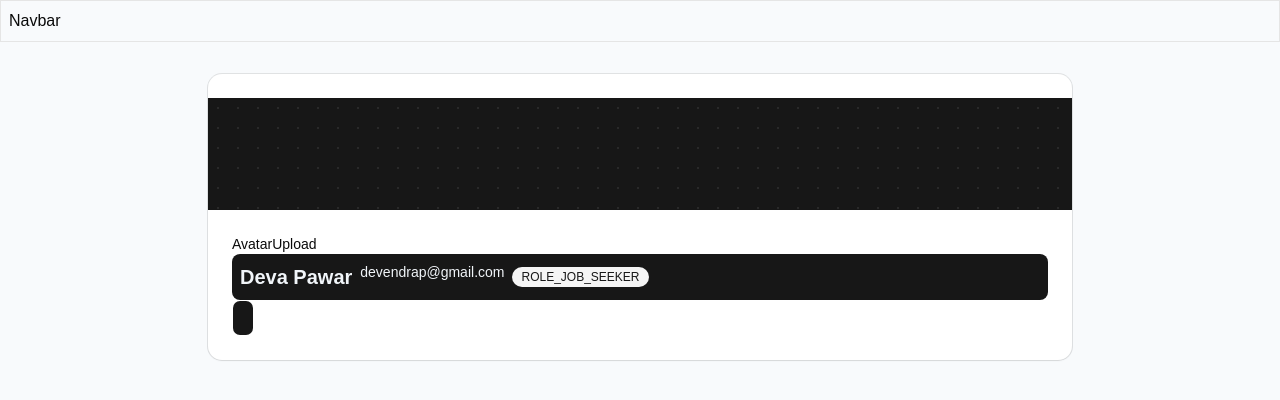
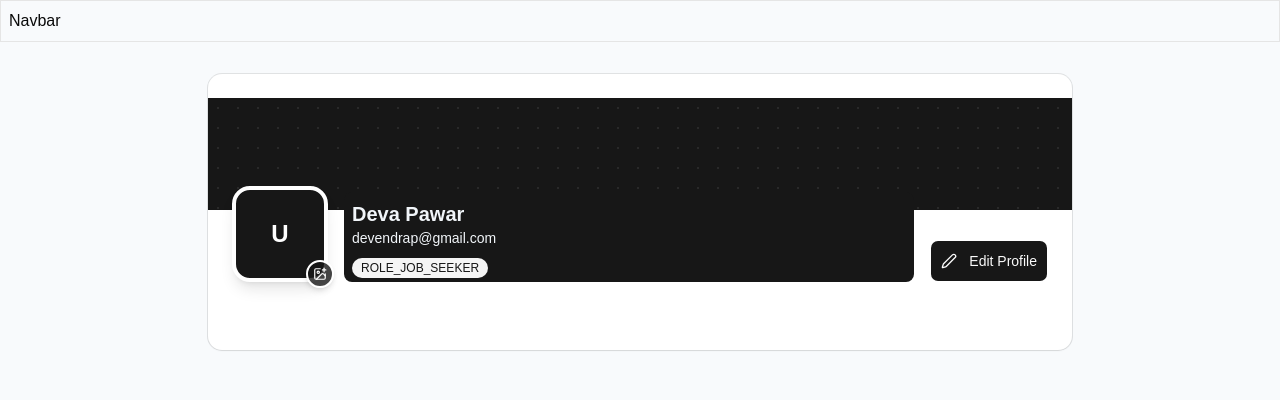
Before and after one commit to Devendra15197/job-portal-frontend, a React (Vite) app: page /profile in a window 1280 px wide. Shown: the top 400 px of the page. Built offline with nearby package versions, Linux system fonts and the light colour scheme.

Commit message:
Implementing AvatarUpload

```diff
--- a/src/pages/Profile/AvatarUpload.jsx
+++ b/src/pages/Profile/AvatarUpload.jsx
@@ -1,9 +1,99 @@
 import React from 'react'
+import { Camera, ImagePlus, Loader2 } from 'lucide-react'
 
-const AvatarUpload = () => {
+const AvatarUpload = ({
+    currentImage,
+    user,
+    uploading,
+    onFileSelect
+}) => {
+    const fileRef = React.useRef(null)
+
+    const openFileExplorer = () => {
+        if (!uploading) {
+            fileRef.current?.click()
+        }
+    }
+
+    const handleFileChange = (event) => {
+        const file = event.target.files?.[0]
+
+        if (file) {
+            onFileSelect?.(file)
+        }
+
+        // Allows the same file to be selected again later
+        event.target.value = ''
+    }
+
+    const userName = user?.fullName
+        ?.trim()
+        .split(/\s+/)
+        .map((name) => name[0])
+        .join('')
+        .toUpperCase() || 'U'
     return (
-        <div>
-            AvatarUpload
+        <div className="relative group shrink-0">
+            <input
+                ref={fileRef}
+                type="file"
+                accept="image/jpeg,image/png,image/webp,image/gif"
+                onChange={handleFileChange}
+                className="hidden"
+            />
+
+            <button
+                type="button"
+                onClick={openFileExplorer}
+                disabled={uploading}
+                className="relative h-24 w-24 rounded-2xl border-4 border-white bg-primary shadow-lg overflow-hidden cursor-pointer disabled:cursor-not-allowed focus:outline-none focus-visible:ring-2 focus-visible:ring-offset-2 focus-visible:ring-primary"
+            >
+                {currentImage ? (
+                    <img
+                        src={currentImage}
+                        alt={user?.fullName || 'Profile'}
+                        className="h-full w-full object-cover"
+                    />
+                ) : (
+                    <span className="text-white text-2xl font-bold flex items-center justify-center h-full w-full">
+                        {userName}
+                    </span>
+                )}
+
+                <div
+                    className={[
+                        'absolute inset-0 flex flex-col items-center justify-center gap-1 transition-all duration-200',
+                        uploading
+                            ? 'bg-black/60'
+                            : 'bg-black/0 group-hover:bg-black/50'
+                    ].join(' ')}
+                >
+                    {uploading ? (
+                        <Loader2 className="h-6 w-6 text-white animate-spin" />
+                    ) : (
+                        <>
+                            <Camera className="h-5 w-5 text-white opacity-0 group-hover:opacity-100 transition-opacity" />
+                            <span className="text-[10px] text-white font-medium opacity-0 group-hover:opacity-100 transition-opacity">
+                                Change
+                            </span>
+                        </>
+                    )}
+                </div>
+            </button>
+
+            <button
+                type="button"
+                title="Upload photo"
+                onClick={openFileExplorer}
+                disabled={uploading}
+                className="absolute -bottom-1.5 -right-1.5 h-7 w-7 rounded-full bg-primary/80 border-2 border-white shadow-md flex items-center justify-center cursor-pointer hover:bg-primary/90 transition-colors disabled:opacity-50 disabled:cursor-not-allowed focus:outline-none focus-visible:ring-2 focus-visible:ring-primary"
+            >
+                {uploading ? (
+                    <Loader2 className="w-3.5 h-3.5 text-white animate-spin" />
+                ) : (
+                    <ImagePlus className="w-3.5 h-3.5 text-white" />
+                )}
+            </button>
         </div>
     )
 }
--- a/src/pages/Profile/Profile.jsx
+++ b/src/pages/Profile/Profile.jsx
@@ -8,7 +8,9 @@ const Profile = () => {
     return (
         <div>
             <div className='max-w-4xl min-w-4xl sm:px-4 px-8 py-8 space-y-6'>
-                <ProfileHeroCard user={user} editing={editing} uploading={uploading} />
+                <ProfileHeroCard user={user} editing={editing} uploading={uploading}
+                    onEdit={() => setEditing(true)}
+                    onCancel={() => setEditing(false)} />
             </div>
         </div>
     )
--- a/src/pages/Profile/ProfileHeroCard.jsx
+++ b/src/pages/Profile/ProfileHeroCard.jsx
@@ -3,6 +3,9 @@ import { Card, CardContent } from '../../components/ui/card'
 import AvatarUpload from './AvatarUpload'
 import { Badge } from '../../components/ui/badge'
 import { Button } from '../../components/ui/button'
+import { Edit2 } from 'lucide-react'
+import { X } from 'lucide-react'
+import { Save } from 'lucide-react'
 
 const ProfileHeroCard = ({ user, editing, uploading, onFileSelect, onEdit, onSave, onCancel }) => {
     return (
@@ -15,11 +18,11 @@ const ProfileHeroCard = ({ user, editing, uploading, onFileSelect, onEdit, onSav
                 <div className='absolute inset-0 bg-liner-to-r from-primary/80 via-primary to-primary/60'>
                 </div>
             </div>
-            <CardContent>
-                <div>
+            <CardContent className={'px-6 pb-6 pt-0'}>
+                <div className='flex flex-col sm:flex-row sm:items-end gap-4 -mt-12 mb-5'>
                     <AvatarUpload />
                     <div className='flex-1 pb-1 z-10 bg-primary p-2 rounded-md'>
-                        <div className='flex flex-wrap items-center gap-2 mb-1'>
+                        <div className=''>
                             <h1 className='text-xl font-bold text-slate-100'>{user.fullName}</h1>
                             <p className='text-sm text-slate-100 mb-2.5'>{user.email}</p>
                             <div className='flex flex-wrap gap-2'>
@@ -27,10 +30,27 @@ const ProfileHeroCard = ({ user, editing, uploading, onFileSelect, onEdit, onSav
                             </div>
                         </div>
                     </div>
-                    <Button className={"py-2"}></Button>
+                    {
+                        !editing ? (
+                            <Button onClick={onEdit} className={"py-5"}>
+                                <Edit2 className='h-4 w-4 mr-1.5' /> Edit Profile
+                            </Button>
+                        ) : (
+                            <div className='flex gap-2 shrink-0'>
+                                <Button variant='outline' onClick={onCancel} className={"py-5"}>
+                                    <X className='h-4 w-4' />
+                                    Cancel
+                                </Button>
+                                <Button className={"py-5"}>
+                                    <Save className='h-4 w-4 mr-1.5' />
+                                    Save
+                                </Button>
+                            </div>
+                        )
+                    }
                 </div>
             </CardContent>
-        </Card>
+        </Card >
     )
 }
 
```
